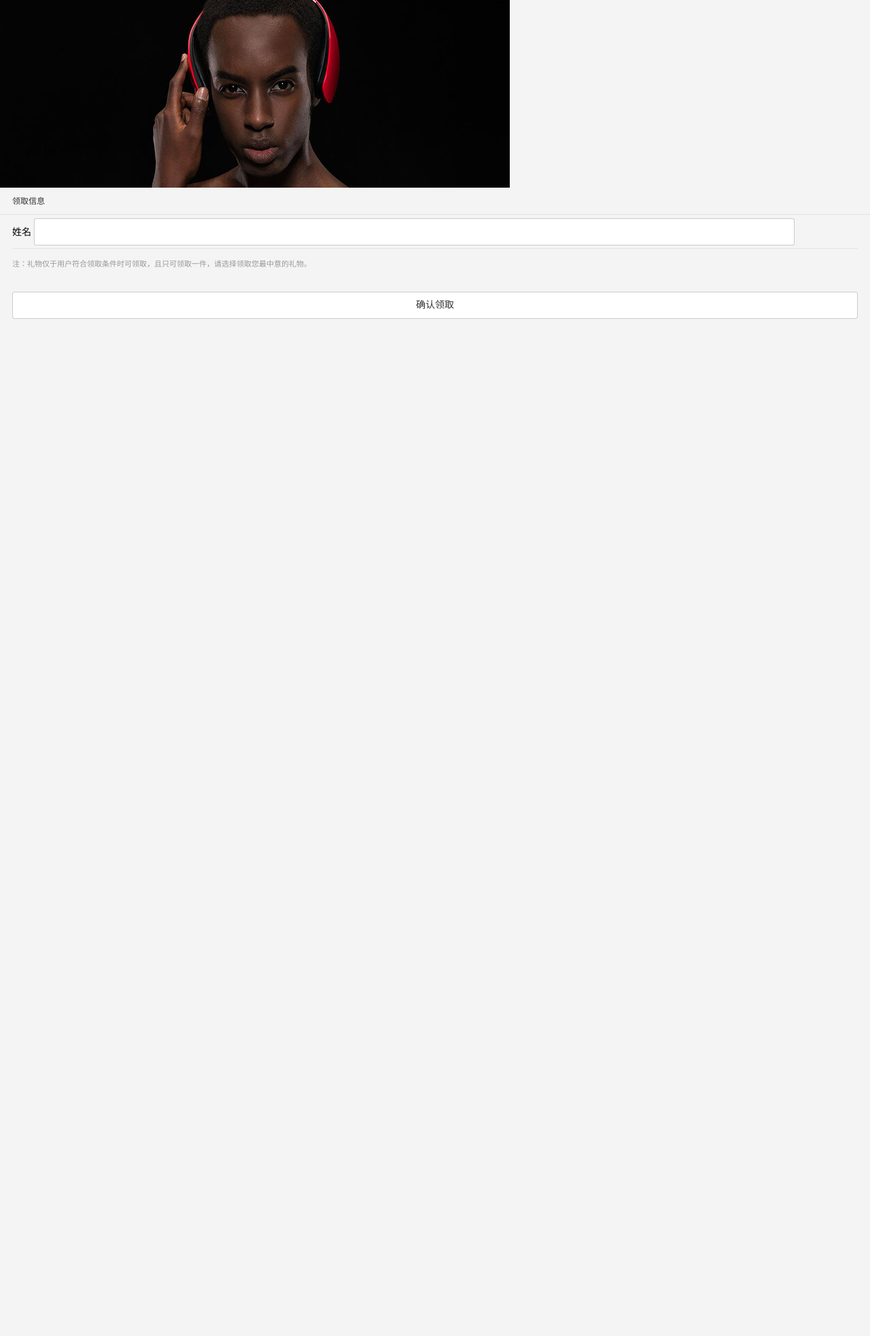
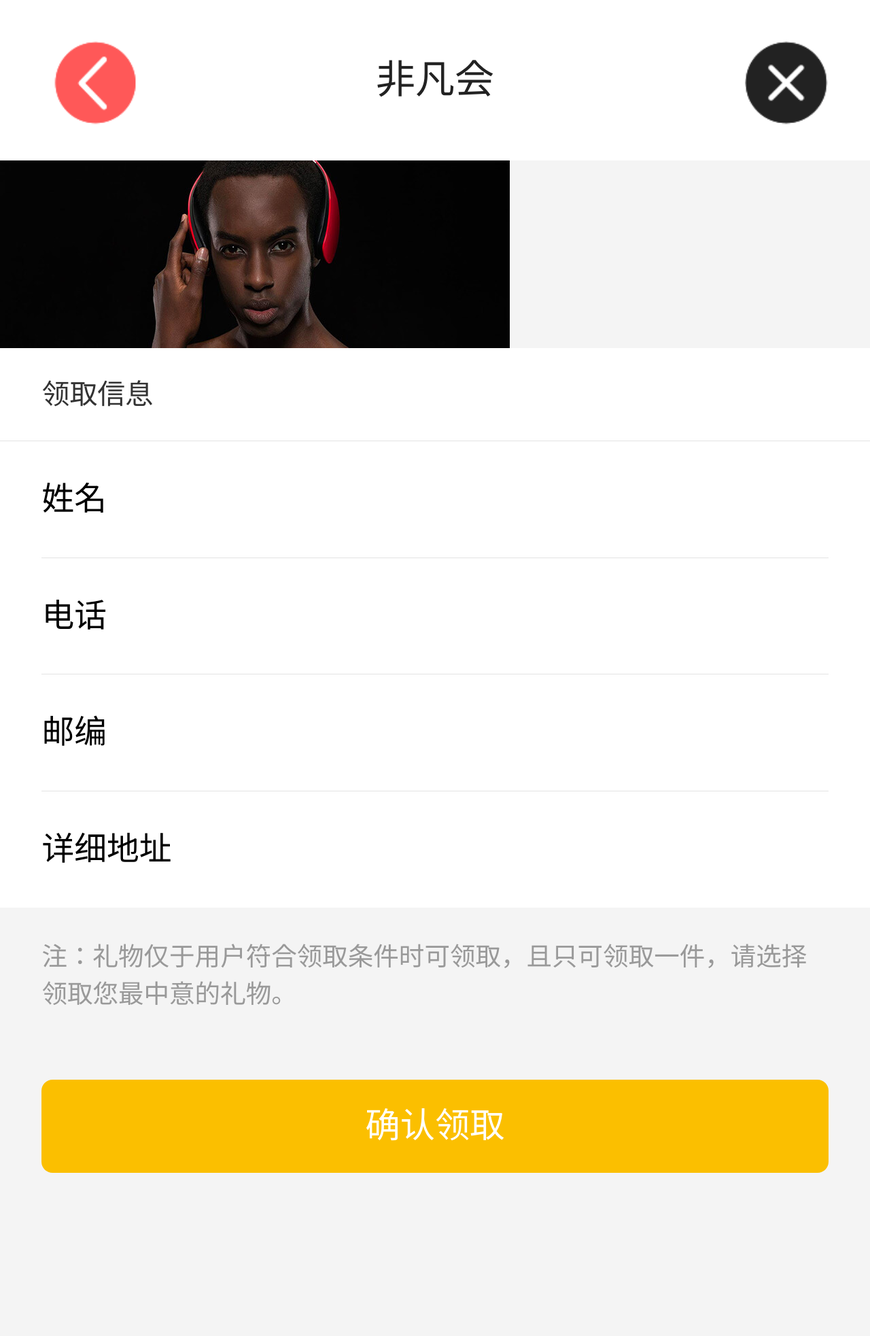
Before and after one commit to linkagehzy/code, a Flask app: page /S2ward in a window 1280 px wide. Shown: the top 1965 px of the page at 68% size. Before the commit the page ends 469 px from the top, so only its background shows below. Run offline with Flask 2, Linux system fonts and the light colour scheme; some libraries are stand-ins or nearby versions.

Commit message:
S2ward页面修改

```diff
--- /dev/null
+++ b/new-page1/app/static/js/calcBaseRem.js
@@ -0,0 +1,45 @@
+/**
+ * Copyright 2015 creditease Inc. All rights reserved.
+ * @desc 根据设备独立像素计算rem基准值
+ * @author aiweizhang(aiweizhang@creditease.cn)
+ * @date 2015/11/04
+ */
+
+(function(){
+    'use strict';
+
+    var
+        /**
+         * 根节点
+         * @type {Element}
+         */
+        el = document.documentElement,
+        /**
+         * 事件类型，如果不存在旋转事件，则以reisze代替
+         * @type {String}
+         */
+        eventType = 'orientationchange' in window ? 'orientationchange' : 'resize',
+        /**
+         * font size基准参考值
+         * @type {Number}
+         */
+        size = 16,
+        /**
+         * 设备独立像素基准参考值，以 iPhone 6s 为基准
+         * @type {Number}
+         */
+        dpWidth = 375,
+        /**
+         * 计算rem基准值
+         */
+        calcHandle = function(){
+            el.style.fontSize = el.clientWidth / dpWidth * size + 'px';
+        };
+
+    calcHandle();
+    window.addEventListener(eventType, calcHandle, false);
+})();
+
+/*百度统计代码*/
+var _bdhmProtocol = (("https:" == document.location.protocol) ? " https://" : " http://");
+document.write(unescape("%3Cscript src='" + _bdhmProtocol + "hm.baidu.com/h.js%3F68c036cdd7810137c065fa14862ee6c0' type='text/javascript'%3E%3C/script%3E"));
--- a/new-page1/app/templates/S2ward.html
+++ b/new-page1/app/templates/S2ward.html
@@ -8,38 +8,56 @@
     <meta content="black" name="apple-mobile-web-app-status-bar-style">
     <meta content="telephone=no" name="format-detection">
     <link href="{{url_for('static',filename='css/agent.css')}}" rel="stylesheet">
-    <link href="{{url_for('static',filename='css/mui.min.css')}}" rel="stylesheet">
+    <script src="{{url_for('static',filename='js/calcBaseRem.js')}}"></script>
 </head>
 <body class="b_f4f4f4">
+    <div class="m-top">
+        <div class="m-top-con b_fff">
+            <p class="m-top-txt">非凡会</p>
+            <a href="" class="m-top-icon1"></a>
+            <a class="m-top-icon2" onclick="backToApp()"></a>
+        </div>
+    </div>
+
+
+
         <div class="m-det">
         <img src="../static/images/agent-img1.jpg" alt="" />
     </div>
-       <form method="POST" action="">
-
-           <div class="m-ex b_ff">
-               <div class ="m-ex-msg">
+    <form action="" method="post" id="form">
+        <div class="m-ex b_fff">
+            <div class="m-ex-msg">
                 <span class="u-txt-label">领取信息</span>
             </div>
             <ul class="m-center-box">
                 <li>
-                       <span class="u-txt-labe姓名">姓名</span>
-                       {{ form.name(size = 40)}}
+                    <span class="u-txt-label">姓名</span>
+                    <input type="text" class="u-txt-input" name="name" id="name">
+                </li>
+                <li>
+                    <span class="u-txt-label">电话</span>
+                    <input type="text" class="u-txt-input" name="tel" id="tel">
+                </li>
+                <li>
+                    <span class="u-txt-label">邮编</span>
+                    <input type="text" class="u-txt-input1" name="oidname" id="oidname">
+                </li>
+                <li class="address">
+                    <span class="u-txt-label">详细地址</span>
+                    <input type="text" class="u-txt-input" name="add" id="add">
                 </li>
             </ul>
-
         </div>
         <div class="m-ex-bot">
             <p class="m-act-tips">注：礼物仅于用户符合领取条件时可领取，且只可领取一件，请选择领取您最中意的礼物。</p>
             <div class="m-ex-bn">
                 <p class="tips" id="tip"></p>
-                    <input type="button" value="确认领取" class="u-submit-btn" id="submitBtn">
+                <input type="submit" value="确认领取" class="u-submit-btn" id="submitBtn" >
             </div>
         </div>
     </form>
 </body>
-<script type="text/javascript" src="../161118agent/js/jquery-1.8.1.min.js"></script>
-<script type="text/javascript" src="../161019superyearv/js/calcBaseRem.js"></script>
-<script type="text/javascript" src="../161118agent/js/agent.js"></script>
+
 <script>
     var backToApp =function (){
         console.log('back');
--- a/new-page1/app/templates/indexapp.html
+++ b/new-page1/app/templates/indexapp.html
@@ -3,11 +3,12 @@
 <head>
     <meta charset="UTF-8">
     <title>经纪人会员制</title>
-    <meta content="initial-scale=1.0,user-scalable=no,maximum-scale=1,width=device-width" name="viewport">
+   <meta content="initial-scale=1.0,user-scalable=no,maximum-scale=1,width=device-width" name="viewport">
     <meta content="yes" name="apple-mobile-web-app-capable">
     <meta content="black" name="apple-mobile-web-app-status-bar-style">
     <meta content="telephone=no" name="format-detection">
     <link href="{{url_for('static',filename='css/agent.css')}}" rel="stylesheet">
+    <script src="{{url_for('static',filename='js/calcBaseRem.js')}}"></script>
 </head>
 <body class="b_e8e9ea">
     <header class="m-top">
--- a/new-page1/app/views.py
+++ b/new-page1/app/views.py
@@ -28,8 +28,6 @@ def indexapp():
 								 'leve':'S2',
 								 'giftDC':'小米无人机,探索触手可及的新视角',
 								 'abled':2}]}
-	l=len(pageData['winterGift'])
-	print l
 
 	return render_template("indexapp.html",pageData = pageData)
 
@@ -40,12 +38,14 @@ def indexdet():
 def S2ward():
 
 	form = SubmitForm()
-	flash(form.is_submitted())
+
 	if form.is_submitted():
-		#user = User()
-		#user.info['name'] = request.form.get('name',type=str,default=None)
-		#user.info['tel'] = request.form.get('tel',type=str,default=None)
-		projinfo=[]
+		user = User()
+		user.info['name'] = request.form.get('name',type=str,default=None)
+		user.info['tel'] = request.form.get('tel',type=str,default=None)
+		user.info['oidname'] = request.form.get('oidname',type=str,default=None)
+		user.info['add'] = request.form.get('add',type=str,default=None)
+		print user.info
 		return render_template('/result.html')
 	#user = User()
 	#user.info['name'] = request.form.get('name',type=str,default=None)
```
Also changed, not shown: 1 other file. Lines whose indentation alone changed are shown as unchanged.
